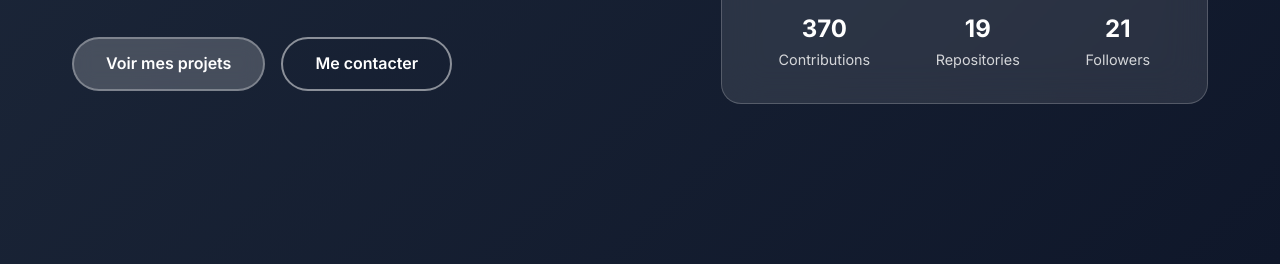
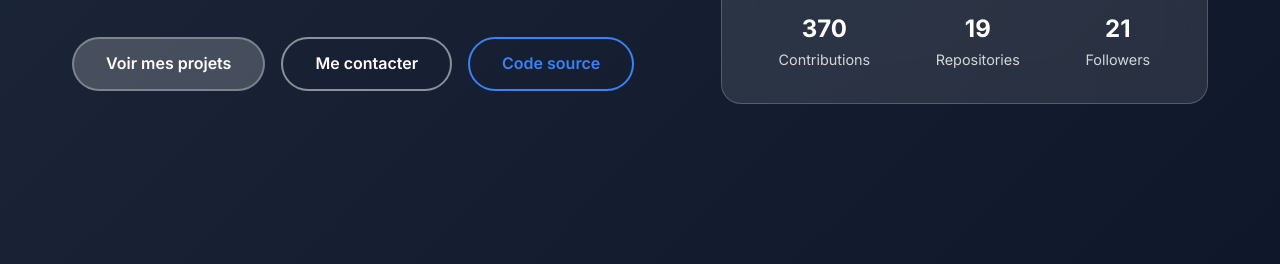
Before and after one commit to FelixLusseau/felixlusseau.github.io, a website: page index.html in a window 1280 px wide. Shown: the part 536-800 px from the top of the page. Drawn offline with Linux system fonts and the light colour scheme.

Commit message:
Source code button

```diff
--- a/index.html
+++ b/index.html
@@ -63,6 +63,10 @@
                             <a href="#projects" class="btn btn-primary" data-translate="btn-projects">Voir mes
                                 projets</a>
                             <a href="#contact" class="btn btn-secondary" data-translate="btn-contact">Me contacter</a>
+                            <a href="https://github.com/FelixLusseau/felixlusseau.github.io" target="_blank"
+                                rel="noopener noreferrer" class="btn btn-outline" data-translate="btn-source-code">
+                                <i class="fab fa-github"></i>Code source
+                            </a>
                         </div>
                     </div>
                     <div class="hero-image">
--- a/script.js
+++ b/script.js
@@ -50,6 +50,7 @@ const translations = {
         'hero-description': 'Ingénieur projets Ops à Citeos Solutions Digitales (Vinci Énergies), administrateur serveurs et ancien président de l\'association Informatique Télécom Strasbourg, webmaster de l\'association L\'Arantèle.',
         'btn-projects': 'Voir mes projets',
         'btn-contact': 'Me contacter',
+        'btn-source-code': 'Code source',
         'btn-view-code': 'Voir le code',
         'btn-all-projects': 'Voir tous mes projets sur GitHub',
         'section-about': 'À propos de moi',
@@ -101,6 +102,7 @@ const translations = {
         'hero-description': 'Ops Project Engineer at Citeos Solutions Digitales (Vinci Énergies), server administrator and former president of the Informatique Télécom Strasbourg association, webmaster of L\'Arantèle association.',
         'btn-projects': 'View my projects',
         'btn-contact': 'Contact me',
+        'btn-source-code': 'Source code',
         'btn-view-code': 'View code',
         'btn-all-projects': 'View all my projects on GitHub',
         'section-about': 'About me',
```
